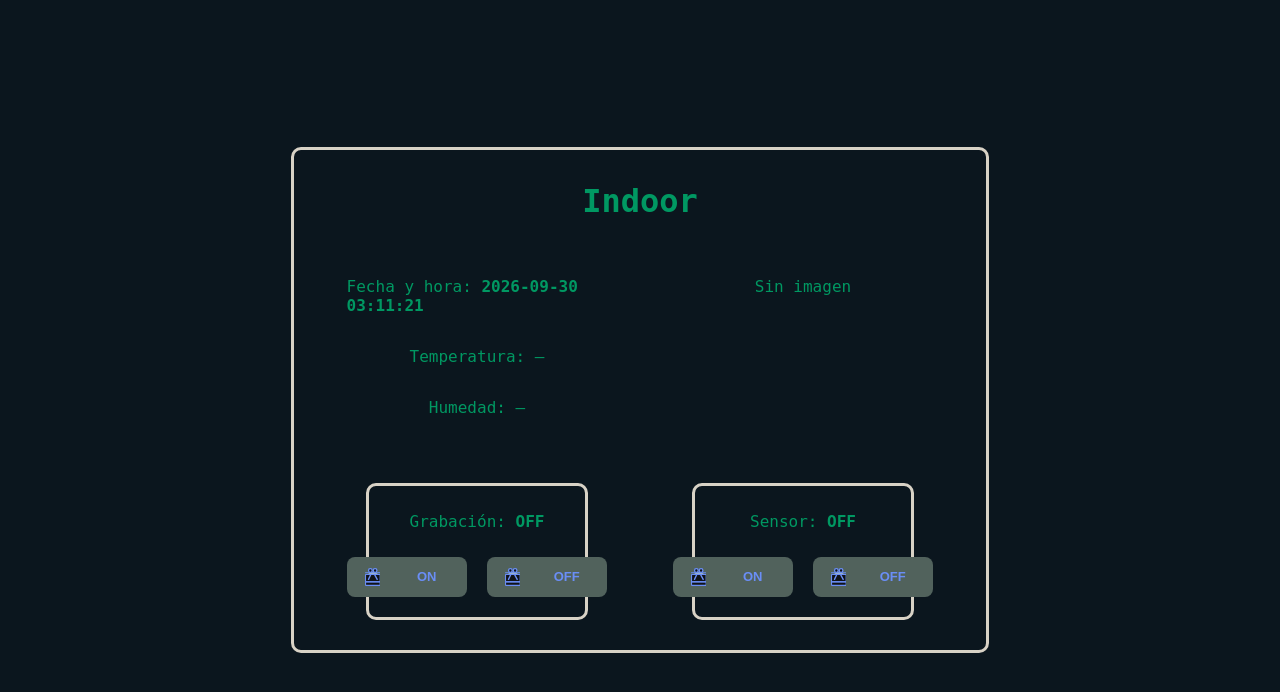
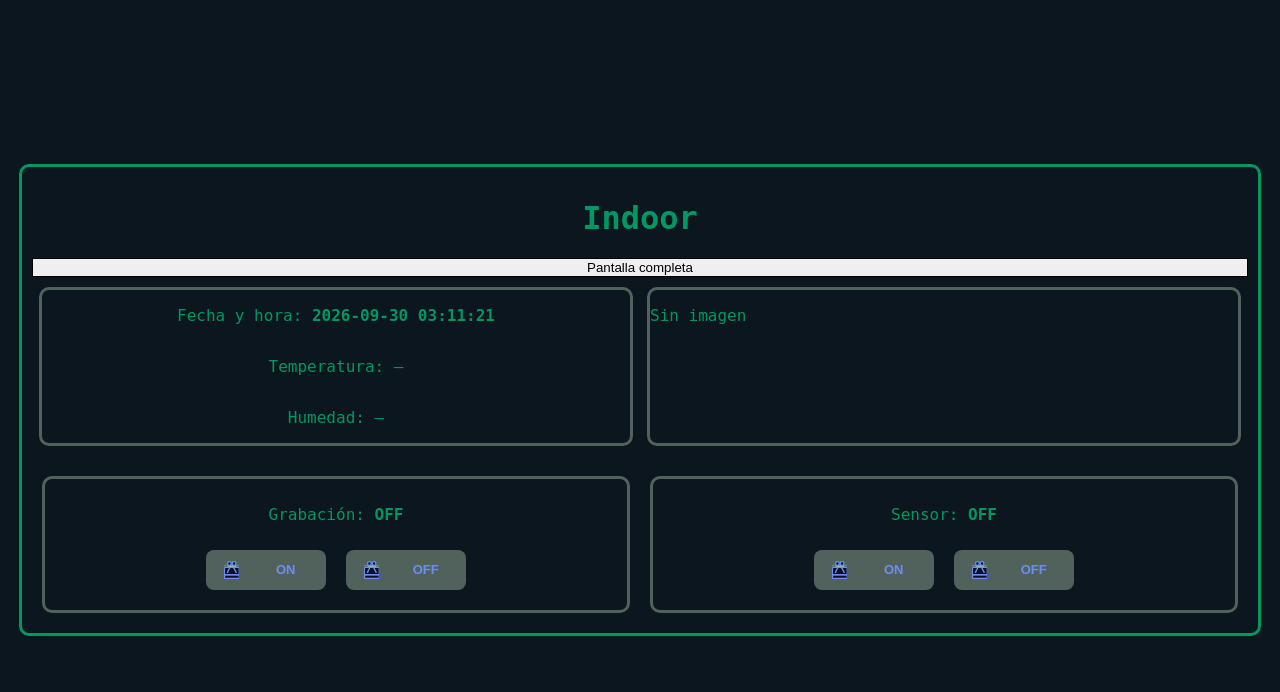
Before and after one commit to joelcastagnani/indoor, a Flask app: page / in a window 1280 px wide. Shown: the top 692 px of the page. Run offline with Flask 3, Linux system fonts and the light colour scheme.

Commit message:
estilos, agrego boton de pantalla completa

```diff
--- a/static/style.css
+++ b/static/style.css
@@ -11,38 +11,46 @@ body {
   padding: 10px;
   display: flex;
   flex-direction: column;
-  border: 3px solid #D8D2C6;
+  border: 3px solid var(--titulos);
   border-radius: 10px;
+  width: 95%;
 }
-
 section {
   border-radius: 10px;
-  padding: 10px;
-  width: 40%;
-  margin: 0 auto;
+  /* padding: 10px; */
   margin-bottom: 10px;
   color: var(--titulos);
 
   display: flex;
   flex-direction: column;
   align-items: center;
+  width: 100%;
+  padding: 10px;
+
+  border: #009862  3px red;
 }
-
 button {
   border: 1px solid black;
 }
-
 img {
-  max-width: 80%;
+  width: 80%;
+  border: 3px solid #D8D2C6;
 }
 
+.img{
+  border: 3px solid #51625C;
+  border-radius: 10px;
+  width: 100%;
+  height: 100%;
+}
 .info {
-  width: 100%;
   display: flex;
   flex-direction: column;
   align-items: center;
+  border: 3px solid #51625C;
+  border-radius: 10px;
+  width: 100%;
 }
-
 .tit {
   width: 50%;
   text-align: center;
@@ -50,32 +58,27 @@ img {
   margin-left: auto;
   margin-right: auto;
 }
-
 .switches {
   margin: auto;
-  width: 100%;
   display: flex;
   flex-direction: row;
   justify-content: center;
 }
-
 .onoff {
   margin: 10px;
-  border: 3px solid #D8D2C6;
-  width: 30%;
+  border: 3px solid #51625C;
 }
-
 .half1 {
   display: flex;
   flex-direction: row;
-  padding: 10px;
+  /* padding: 10px; */
+  justify-content: center;
 }
-
 .half2 {
   display: flex;
   flex-direction: row;
-  padding: 10px;
-  justify-content: space-around;
+  /* padding: 10px; */
+  justify-content: center;
 }
 
 /* From Uiverse.io by vinodjangid07 */
@@ -92,7 +95,6 @@ img {
   transition: all 0.3s;
   margin: 10px;
 }
-
 .IconContainer {
   width: 40px;
   height: 40px;
@@ -102,16 +104,13 @@ img {
   justify-content: center;
   position: relative;
 }
-
 .IconContainer svg {
   width: 40%;
   z-index: 3;
 }
-
 .box-top {
   transition: all 0.3s;
 }
-
 .text {
   color: #D8D2C6;
   width: 70px;
@@ -123,20 +122,16 @@ img {
   justify-content: center;
   font-weight: 600;
 }
-
 .reward-btn:hover .IconContainer .box-top {
   transform: translateY(-5px);
 }
-
 .reward-btn:hover {
   background-color: #202531;
 }
-
 .reward-btn:hover .coin {
   transform: translateY(-5px);
   transition-delay: 0.2s;
 }
-
 .coin {
   width: 25%;
   height: 25%;
@@ -148,5 +143,22 @@ img {
   border: 2px solid #A6B9BE;
   margin-top: 4px;
 }
+/* From Uiverse.io by vinodjangid07 */
 
-/* From Uiverse.io by vinodjangid07 */
+@media (max-width: 768px) {
+  .half1,
+  .half2 {
+    flex-direction: column;
+    align-items: center;
+  }
+
+  .box {
+    width: 95%;
+    margin: 0 auto;
+    margin-bottom: 10px;
+  }
+  section {
+    width: 95%;
+  }
+
+}
--- a/templates/index.html
+++ b/templates/index.html
@@ -4,6 +4,7 @@
 
 <head>
   <meta charset="utf-8">
+  <meta name="viewport" content="width=device-width, initial-scale=1">
   <meta http-equiv="refresh" content="2">
   <title>Indoor</title>
   <link rel="stylesheet" href="{{ url_for('static', filename='style.css') }}">
@@ -12,9 +13,16 @@
 <body>
   <h1 class="tit">Indoor</h1>
 
+  <button type="button" id="fs">Pantalla completa</button>
+  <script>
+    document.getElementById("fs").onclick = function () {
+      document.documentElement.requestFullscreen();
+    };
+  </script>
+
   <div class="half1">
     <section>
-      <div class="info">
+      <div class="info box">
         <p>Fecha y hora: <strong>{{ ahora }}</strong></p>
         {% if clima %}
         <p>Temperatura: <strong>{{ clima.temp }} °C</strong></p>
@@ -23,20 +31,21 @@
         <p>Temperatura: —</p>
         <p>Humedad: —</p>
         {% endif %}
-      </div>
     </section>
 
-    <section>
+    <section class="box">
       {% if preview_v %}
       <img src="/foto/preview.jpg?v={{ preview_v }}" alt="vivo">
       {% else %}
-      <p>Sin imagen</p>
+      <div class="img box">
+        <p>Sin imagen</p>
+      </div>
       {% endif %}
     </section>
   </div>
 
   <div class="half2">
-    <section class="onoff">
+    <section class="onoff box">
       <p>Grabación: <strong>{{ est_vid }}</strong></p>
       <div class="switches">
         <form method="post" action="/vid/on">
@@ -48,7 +57,7 @@
       </div>
     </section>
 
-    <section class="onoff">
+    <section class="onoff box">
       <p>Sensor: <strong>{{ est_sen }}</strong></p>
       <div class="switches">
         <form method="post" action="/sen/on">
```
